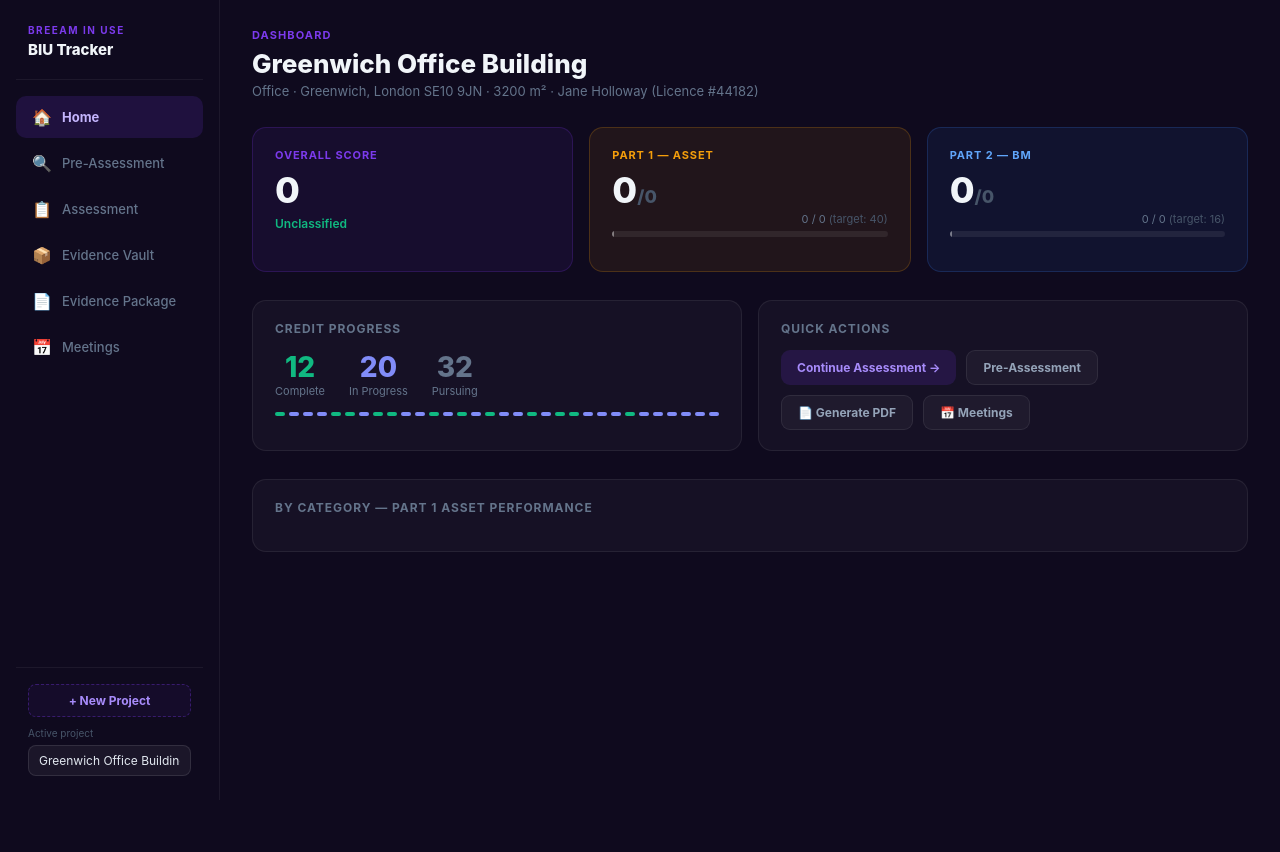
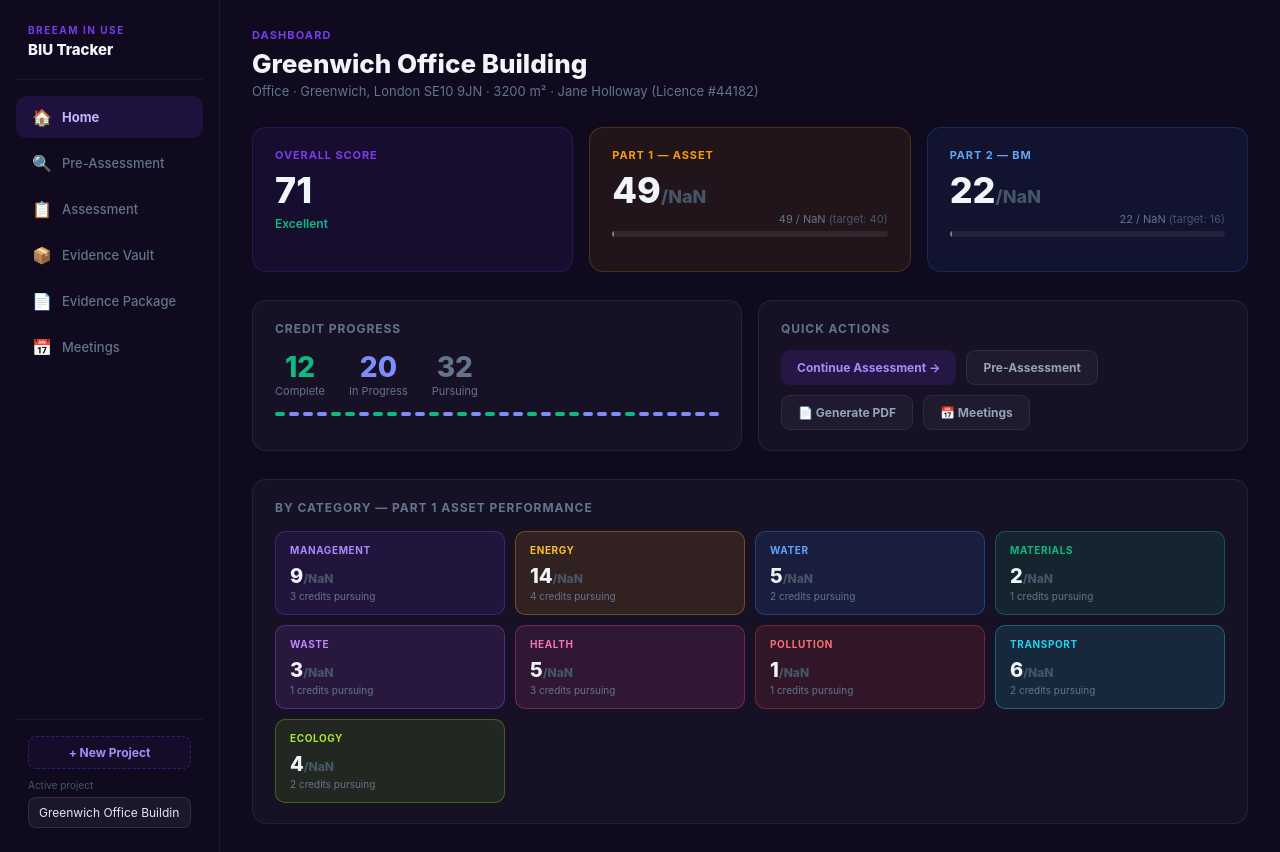
Before and after one commit to FilhoRicardo/breeam-app, a React (Vite) app: page / in a window 1280 px wide. Before the commit the page ends 800 px from the top, so only its background shows below. Built offline with nearby package versions, Linux system fonts and the light colour scheme.

Commit message:
fix: enrich project credits with part/category from CREDITS definition

```diff
--- a/src/App.jsx
+++ b/src/App.jsx
@@ -30,14 +30,24 @@ const LS_MEETINGS = "biu_meetings_v1";
 function loadProjects() {
   try {
     const raw = localStorage.getItem(LS_KEY);
-    if (!raw) return [DEMO_PROJECT];
+    if (!raw) return [initProject(DEMO_PROJECT)];
     const arr = JSON.parse(raw);
-    return arr.length ? arr : [DEMO_PROJECT];
-  } catch { return [DEMO_PROJECT]; }
+    return arr.length ? arr.map(p => initProject(p)) : [initProject(DEMO_PROJECT)];
+  } catch { return [initProject(DEMO_PROJECT)]; }
 }
 
 function saveProjects(projects) {
   localStorage.setItem(LS_KEY, JSON.stringify(projects));
+}
+
+function initProject(project) {
+  return {
+    ...project,
+    credits: project.credits.map(pc => {
+      const def = CREDITS.find(c => c.code === pc.code);
+      return def ? { ...pc, part: def.part, category: def.category } : { ...pc, part: 1, category: "Management" };
+    }),
+  };
 }
 
 function loadMeetings() {
@@ -531,7 +541,13 @@ function PreAssessmentPage({ project, onUpdate }) {
 
   const CATEGORIES = ["Management", "Energy", "Water", "Materials", "Waste", "Health", "Pollution", "Transport", "Ecology"];
 
-  const credits = project.credits.filter(c => c.part === part);
+  const credits = project.credits
+    .map(pc => {
+      const def = CREDITS.find(c => c.code === pc.code);
+      return def ? { ...pc, part: def.part, category: def.category } : null;
+    })
+    .filter(Boolean)
+    .filter(c => c.part === part);
   const catCredits = credits.filter(c => c.category === selectedCat);
 
   const pursuing = credits.filter(c => c.pursuing);
```
Also changed, not shown: 3 other files (tests, documents, lock files or other folders).
